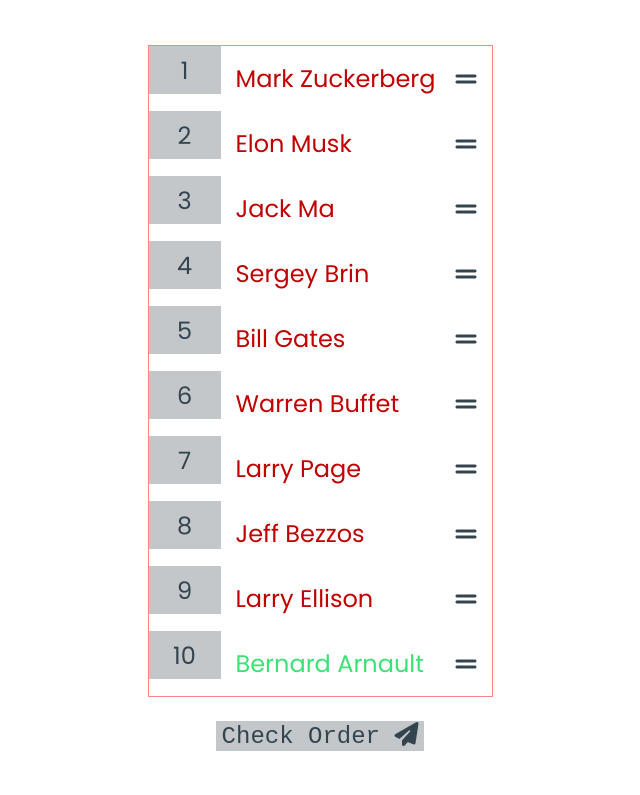
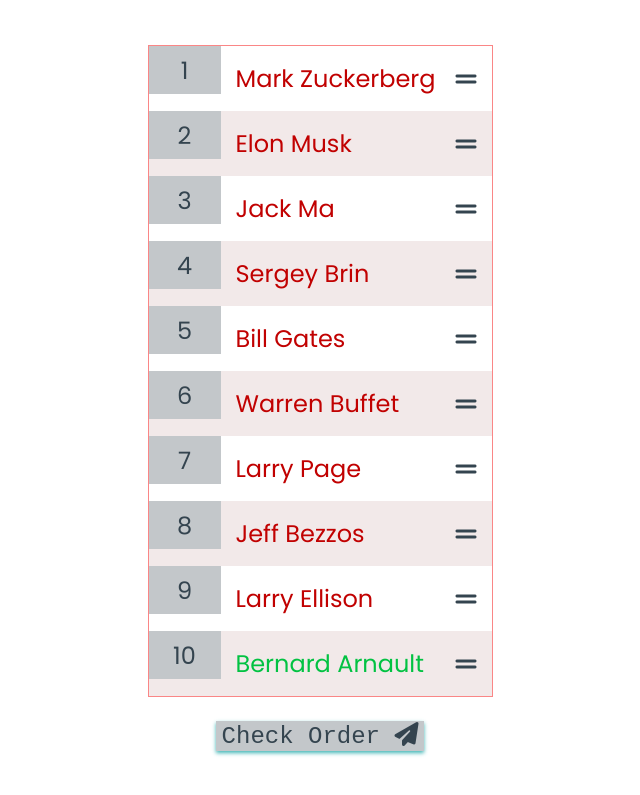
Before and after one commit to ahme1kash/Draggable, a plain HTML site: page index.html in a window 1280 px wide. Both pictures are taken after a click on the button "Check Order". Shown: the part 203-998 px from the top of the page, without its empty margins (320-960 px from the left). Drawn offline with Linux system fonts and the light colour scheme.

Commit message:
Changes Added

```diff
--- a/style.css
+++ b/style.css
@@ -19,6 +19,8 @@ body{
     font-family: "Poppins";
     font-size: 1.5em;
 }
+
+.draggable-list li:nth-child(odd) { background: rgb(255, 255, 255); }
 .draggable-list{
     border: 1px solid var(--border-color);
     color: var(--text-color);
@@ -27,8 +29,10 @@ body{
 
 }
 .draggable-list li{
-    background-color: #ffffff;
+    background-color: #f1e7e7ea;
     display:flex;
+    /* background: green; */
+    /* background:nth-child(odd) { background: red; } */
     /* flex:1; */
 }
 .draggable-list li:not(:last-of-type){
@@ -49,7 +53,7 @@ body{
 
 }
 .draggable-list li.right .person-name{
-    color:#3ae374
+    color:#02c242
 
 }
 .draggable-list li.wrong .person-name{
@@ -78,6 +82,7 @@ body{
     cursor:pointer;
     padding: 10px,20px;
     font-family: 'Courier New', Courier, monospace;
+    box-shadow: 0 2px 4px rgb(62, 181, 181);
 }
 .check-btn active{
     transform: scale(0.6);
```
